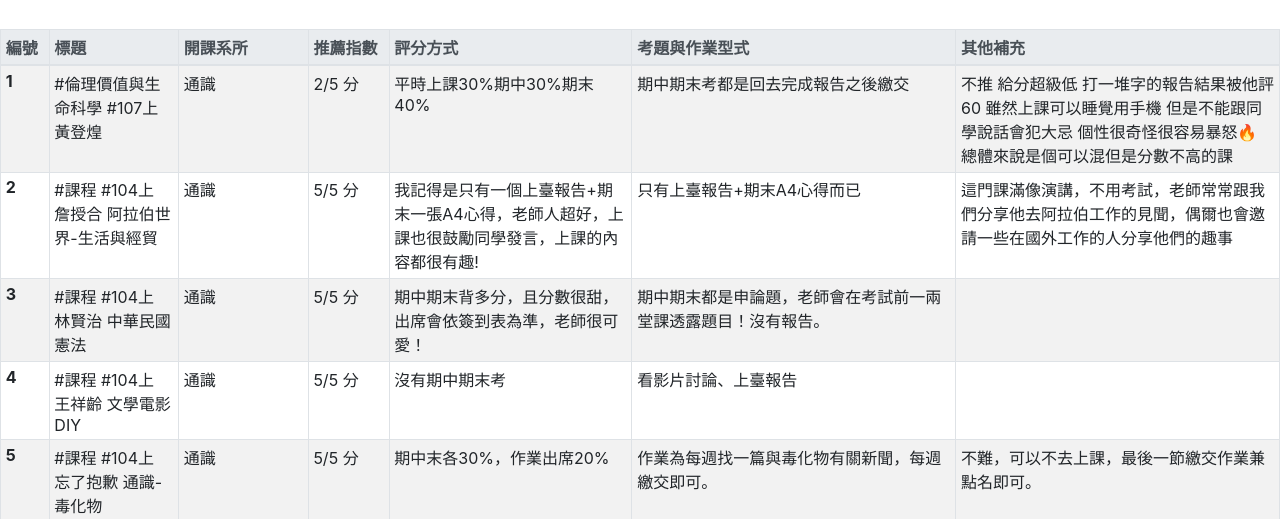
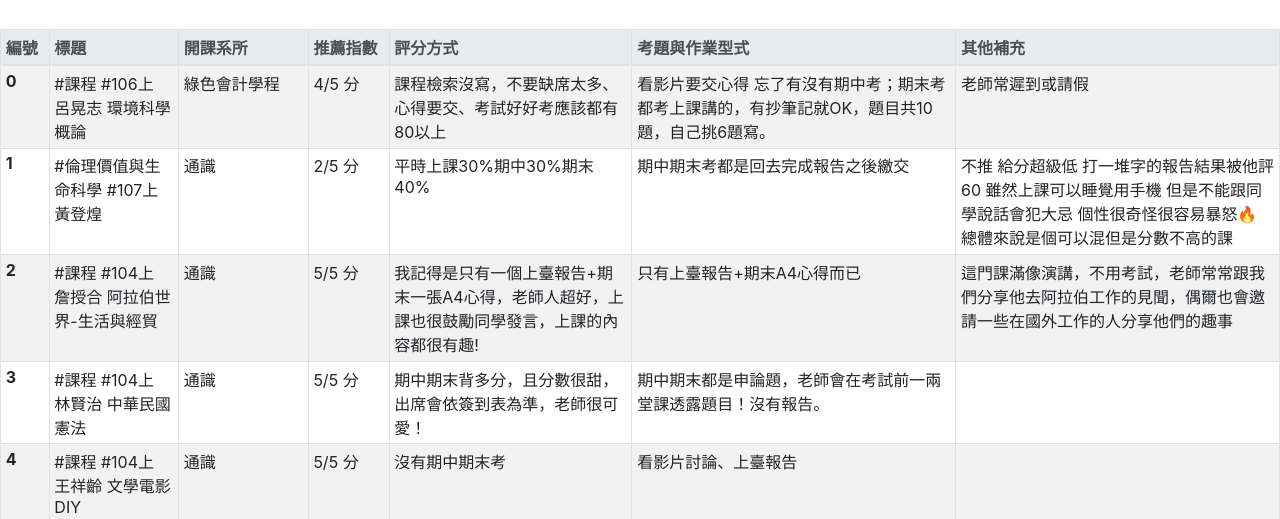
Before and after one commit to babu7/babu7.github.io, a plain HTML site: page index.html in a window 1280 px wide. Shown: the part 211-730 px from the top of the page. Drawn offline with nearby package versions, Linux system fonts and the light colour scheme.

Commit message:
Update index.html

```diff
--- a/index.html
+++ b/index.html
@@ -89,6 +89,16 @@
 </thead>
 <tbody>
 	<tr>
+		<th>0</th>
+		<td>#課程 #106上 呂晃志 環境科學概論</td>
+		<td>綠色會計學程</td>
+		<td>4/5 分</td>
+		<td>課程檢索沒寫，不要缺席太多、心得要交、考試好好考應該都有80以上</td>
+		<td>看影片要交心得
+忘了有沒有期中考；期末考都考上課講的，有抄筆記就OK，題目共10題，自己挑6題寫。</td>
+		<td>老師常遲到或請假</td>
+	</tr>
+	<tr>
 		<th>1</th>
 		<td>#倫理價值與生命科學 #107上 黃登煌</td>
 		<td>通識</td>
```
